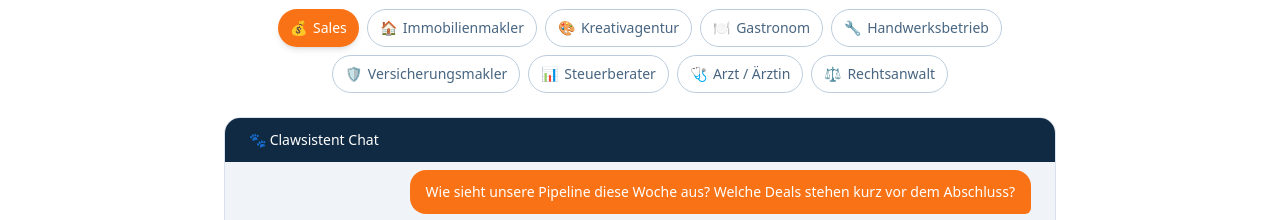
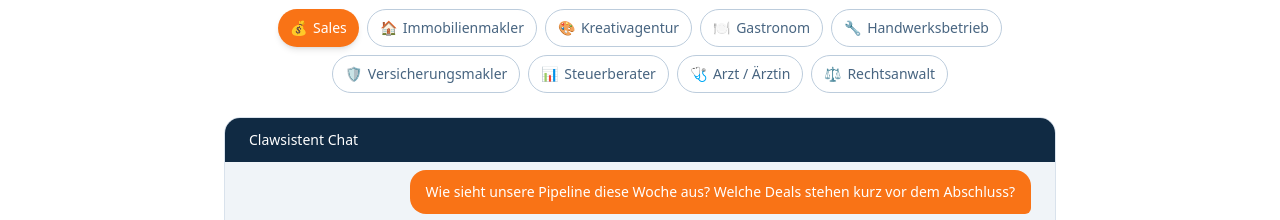
Before and after one commit to Lukaaaa/clawsistent-landing, a Next.js app: page / in a window 1280 px wide. Shown: the part 1120-1340 px from the top of the page. Built offline with nearby package versions, Linux system fonts and the light colour scheme.

Commit message:
remove icon

```diff
--- a/src/components/sections/DemoSection.tsx
+++ b/src/components/sections/DemoSection.tsx
@@ -72,7 +72,7 @@ export default function DemoSection() {
 
         <div className="bg-navy-50 rounded-2xl border border-navy-100 overflow-hidden">
           <div className="bg-navy-900 px-6 py-3 flex items-center gap-2">
-            <span className="text-white text-sm font-medium">🐾 Clawsistent Chat</span>
+            <span className="text-white text-sm font-medium">Clawsistent Chat</span>
           </div>
 
           <div ref={chatRef} className="p-6 space-y-4 min-h-[280px] max-h-[400px] overflow-y-auto">
```
